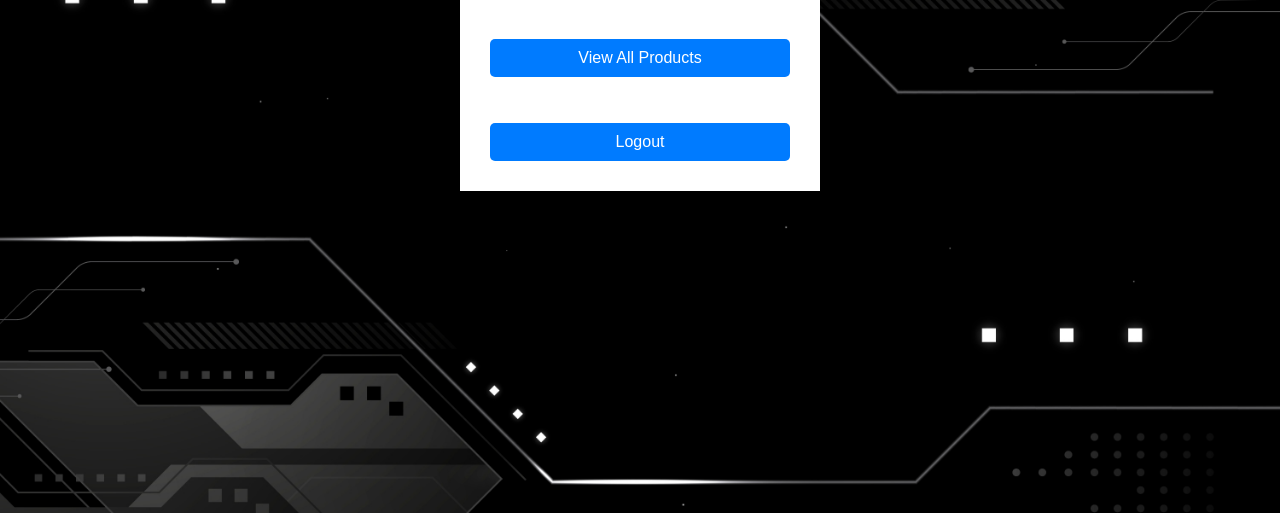
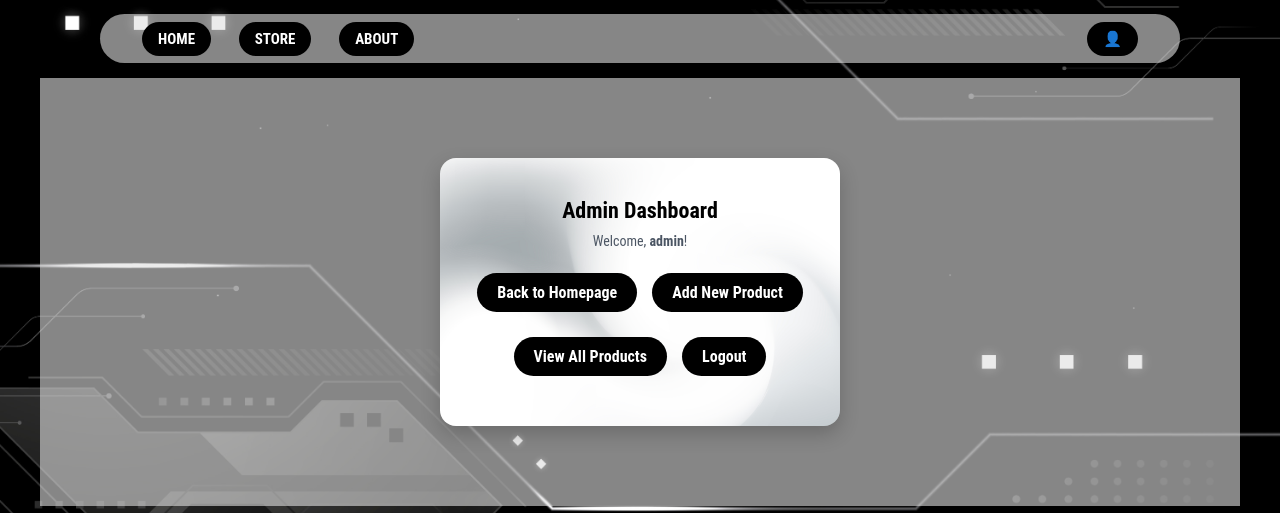
Before and after one commit to eums046/Finals, a PHP site: page /dashboard.php in a window 1280 px wide. Shown: the part 231-744 px from the top of the page. Run offline with PHP 8.4, Linux system fonts and the light colour scheme; a user stored in the database is signed in.

Commit message:
Refactor admin dashboard layout for improved structure and styling consistency

```diff
--- a/admin/dashboard.php
+++ b/admin/dashboard.php
@@ -11,18 +11,39 @@ if (!isset($_SESSION['admin_logged_in']) || $_SESSION['admin_logged_in'] !== tru
 <html>
 <head>
     <title>Admin Dashboard</title>
+    <link rel="stylesheet" href="../home/style.css">
     <link rel="stylesheet" href="admin.css">
 </head>
-<body>
-    <div class="admin-dashboard">
-        <h2>Welcome, <?php echo htmlspecialchars($_SESSION['admin_username']); ?>!</h2>
-
-        <div class="admin-actions">
-            <a href="/Finals/home/home.php" class="back-button">Back to Homepage</a>
-            <a href="add_product.php">Add New Product</a><br><br>
-            <a href="view_products.php">View All Products</a><br><br>
-            <a href="admin_logout.php">Logout</a>
+<body class="admin-body">
+<header>
+    <div class="header-images">
+        <img src="../home/images/white-name.png" alt="Store Name" class="name-img">
+    </div>
+</header>
+<nav>
+    <div class="nav-left">
+        <a href="../home/home.php">HOME</a>
+        <a href="../home/store.php">STORE</a>
+        <a href="../home/about.php">ABOUT</a>
+    </div>
+    <div class="nav-right">
+        <a href="../home/profile.php">👤</a>
+    </div>
+</nav>
+<main>
+    <div class="profile-box">
+        <h2>Admin Dashboard</h2>
+        <p style="margin-bottom:24px;">Welcome, <strong><?php echo htmlspecialchars($_SESSION['admin_username']); ?></strong>!</p>
+        <div class="profile-btns">
+            <a href="../home/home.php" class="pay-btn">Back to Homepage</a>
+            <a href="add_product.php" class="pay-btn">Add New Product</a>
+            <a href="view_products.php" class="pay-btn">View All Products</a>
+            <a href="admin_logout.php" class="pay-btn">Logout</a>
         </div>
     </div>
+</main>
+<footer>
+    <p>OneUnit Left &copy; 2025 | This website is for educational purposes only.</p>
+</footer>
 </body>
 </html>
```
